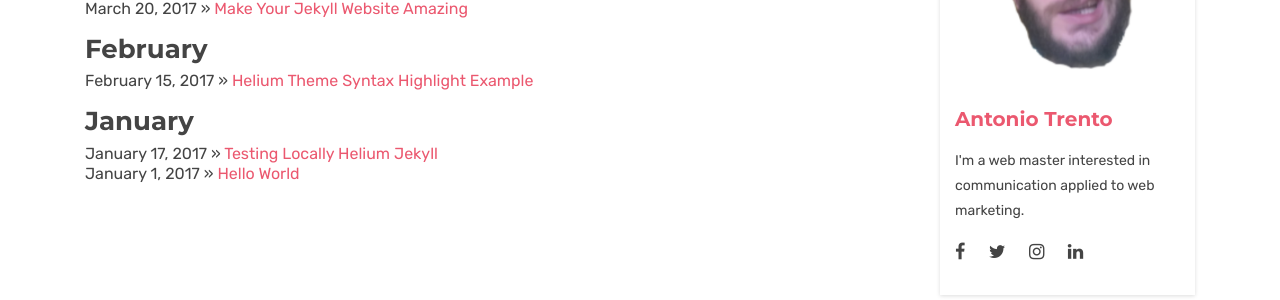
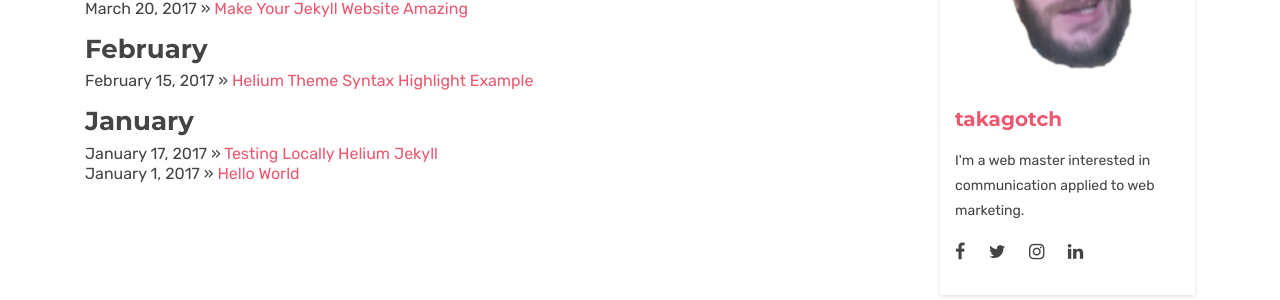
Before and after one commit to takagotch/o1232, a Jekyll site: the page built from archive.html, in a window 1280 px wide. Shown: the part 379-679 px from the top of the page. Built offline with Jekyll 4.4.1, drawn with Linux system fonts in a browser that asks for light colours; comment, search, counter and statistics services are not loaded; some of the changed lines change nothing that is shown.

Commit message:
Update _config.yml

```diff
--- a/_config.yml
+++ b/_config.yml
@@ -21,23 +21,23 @@
 post_limit: 5
 
 
-title : Helium Jekyll
-tagline: Bootstrap 4 UI kit for jekyll
+title : TKVTV
+tagline: 最強伝説 activate-d
 author :
-  name : Antonio Trento
+  name : takagotch
   site: https://lantoniotrento.github.io
   description : I&#39;m a web master interested in communication applied to web marketing.
   image : social-image.png
   email : lantoniotrento@gmail.com
-  github : antoniotrento
-  twitter : lantoniotrento
-  facebook: lantoniotrento
-  linkedin: antoniotrento
-  instagram: lantoniotrento
-  pinterest: antoniotrento
+  github : takagotch
+  twitter : takagotch
+  facebook: takagotch
+  linkedin: takagotch
+  instagram: takagotch
+  pinterest: takagotch
   feedburner :
 
-twitter_username: lantoniotrento
+twitter_username: takagotch
 # The production_url is only used when full-domain names are needed
 # such as sitemap.txt
 # Most places will/should use BASE_PATH to make the urls
@@ -46,7 +46,7 @@
 # Else if you are pushing to username.github.io, replace with your username.
 # Finally if you are pushing to a GitHub project page, include the project name at the end.
 #
-production_url : https://heliumjk.github.io
+production_url : https://takagotch.github.io
 
 # All Jekyll-Bootstrap specific configurations are namespaced into this hash
 #
@@ -75,7 +75,7 @@
   #   - Only the following values are falsy: ["", null, false]
   #   - When setting BASE_PATH it must be a valid url.
   #     This means always setting the protocol (http|https) or prefixing with "/"
-  BASE_PATH : https://heliumjk.github.io
+  BASE_PATH : https://takagotch.github.io
 
   # By default, the asset_path is automatically defined relative to BASE_PATH plus the enabled theme.
   # ex: [BASE_PATH]/assets/themes/[THEME-NAME]
```
